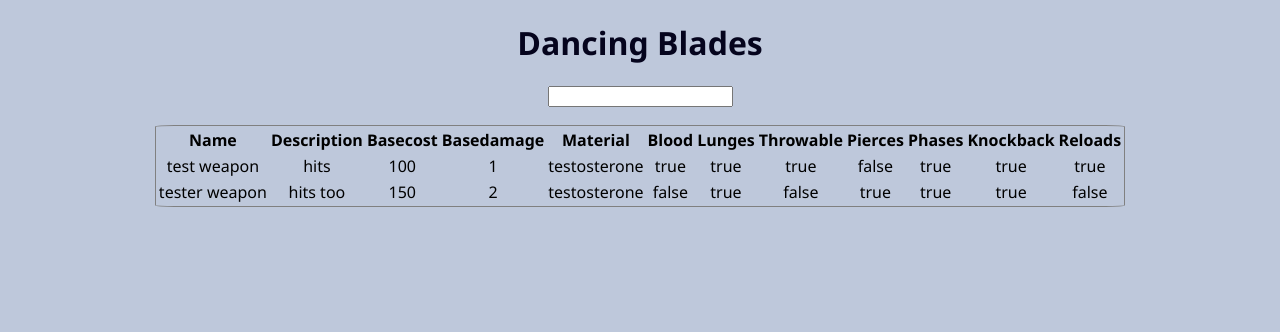
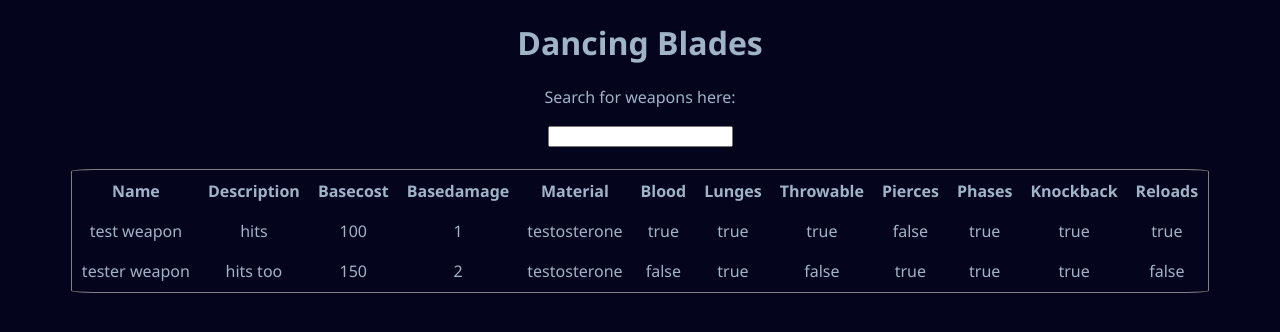
Before and after one commit to Moneymet/DancingBlades, a website with bundled scripts: page index.html in a window 1280 px wide. Built offline with nearby package versions, Linux system fonts and the light colour scheme.

Commit message:
Changed background to dark and text to light, and added padding for table.

```diff
--- a/dancingblades.css
+++ b/dancingblades.css
@@ -1,10 +1,16 @@
 body{
-    background-color: rgb(190, 200, 219);
+    background-color: rgb(5, 4, 29);
+    color: rgb(160, 180, 200);
+    font-family: 'Segoe UI', Tahoma, Geneva, Verdana, sans-serif;
+}
+
+td, th{
+    padding: 8px;
 }
 
 #page_title{
     font-family: 'Segoe UI', Tahoma, Geneva, Verdana, sans-serif;
-    color: rgb(5, 4, 29);
+    /*color: rgb(5, 4, 29);*/
 }
 
 #main_page{
--- a/index.html
+++ b/index.html
@@ -6,6 +6,7 @@
 <body>
     <div id="main_page">
         <h1 id="page_title">Dancing Blades</h1>
+        <p>Search for weapons here:</p>
         <input type="text" id="weapon_search" />
         <br/>
         <br/>
```
